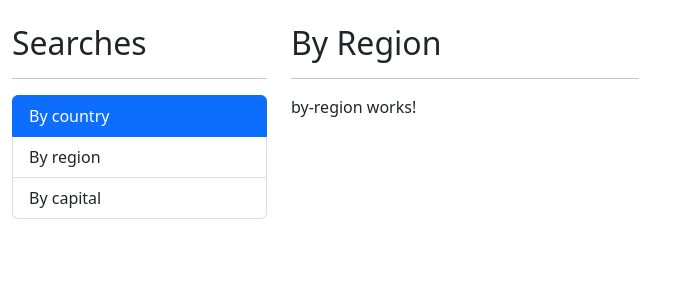
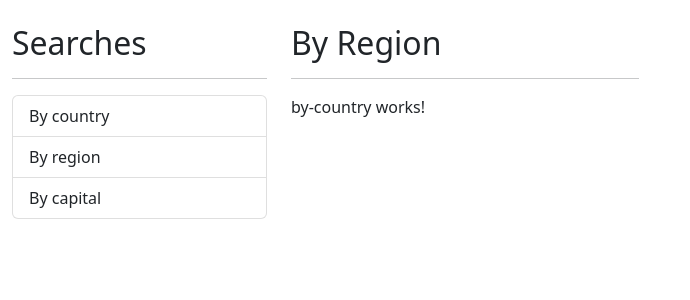
Before and after one commit to m4rok97/angular-country-app, an Angular app: page / in a window 1280 px wide. Shown: the top 300 px of the page, without its empty margins (0-690 px from the left). Built offline with nearby package versions, Linux system fonts and the light colour scheme.

Commit message:
Add routing

```diff
--- a/src/app/app.component.html
+++ b/src/app/app.component.html
@@ -4,7 +4,7 @@
     <hr />
 
     <ul class="list-group">
-      <li class="list-group-item active">By country</li>
+      <li class="list-group-item">By country</li>
       <li class="list-group-item">By region</li>
       <li class="list-group-item">By capital</li>
     </ul>
@@ -13,6 +13,6 @@
   <div class="col-4">
     <h2>By Region</h2>
     <hr />
-    <app-by-region></app-by-region>
+    <router-outlet></router-outlet>
   </div>
 </div>
--- a/src/app/app.module.ts
+++ b/src/app/app.module.ts
@@ -1,5 +1,6 @@
 import { NgModule } from '@angular/core';
 import { BrowserModule } from '@angular/platform-browser';
+import { AppRoutingModule } from './app-routing.module';
 
 import { AppComponent } from './app.component';
 import { CountryModule } from './country/country.module';
@@ -7,7 +8,7 @@
 
 @NgModule({
   declarations: [AppComponent],
-  imports: [BrowserModule, CountryModule, SharedModule],
+  imports: [AppRoutingModule, BrowserModule, CountryModule, SharedModule],
   providers: [],
   bootstrap: [AppComponent],
 })
```
Also changed, not shown: src/app/app-routing.module.ts (added, +38 -0 lines).
